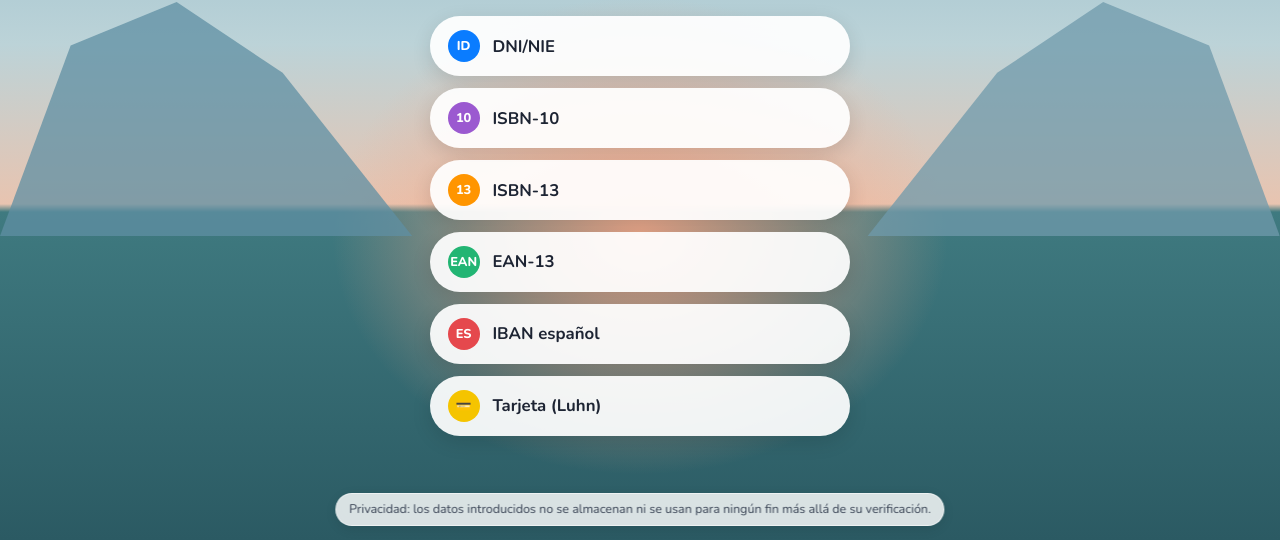
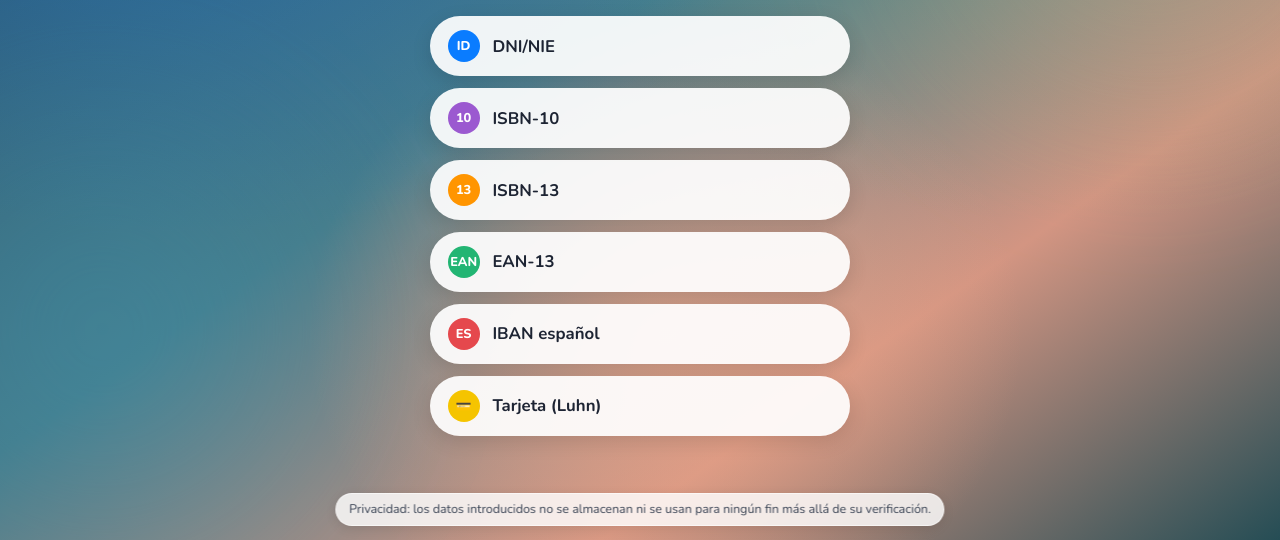
Before and after one commit to V1L3LLA/validador-universal, a plain HTML site: page web/index.html in a window 1280 px wide. Shown: the part 260-800 px from the top of the page. Drawn offline with nearby package versions, Linux system fonts and the light colour scheme.

Commit message:
Actualización visual

```diff
--- a/web/style.css
+++ b/web/style.css
@@ -21,16 +21,32 @@ body {
 .bg {
   position: fixed; inset: 0; z-index: -1;
   background:
-    radial-gradient(ellipse at 50% 62%, rgba(243, 169, 138, .95) 0, rgba(243, 169, 138, 0) 34%),
-    linear-gradient(180deg, #7fb0c4 0%, #bcd3d8 38%, #e8c4b0 58%, #3f7a80 59%, #2b5a63 100%);
+    radial-gradient(ellipse at 14% 18%, rgba(10, 124, 255, .28), transparent 38%),
+    radial-gradient(ellipse at 84% 24%, rgba(34, 181, 115, .2), transparent 34%),
+    radial-gradient(ellipse at 52% 74%, rgba(243, 169, 138, .62), transparent 38%),
+    linear-gradient(145deg, #284e68 0%, #477c8a 42%, #d39582 72%, #254d55 100%);
+  overflow: hidden;
 }
 .bg::before, .bg::after {
-  content: ""; position: absolute; bottom: 38%; width: 46%; height: 34%;
-  background: #5f8fa3; opacity: .75;
-  clip-path: polygon(0 100%, 12% 30%, 30% 14%, 48% 40%, 70% 100%);
+  content: "";
+  position: absolute;
+  width: min(52vw, 680px);
+  aspect-ratio: 1;
+  border-radius: 50%;
+  filter: blur(75px);
+  opacity: .42;
+  pointer-events: none;
 }
-.bg::before { left: 0; }
-.bg::after  { right: 0; transform: scaleX(-1); background: #6f9aab; }
+.bg::before {
+  left: -18vw;
+  top: 32%;
+  background: radial-gradient(circle, rgba(57, 151, 181, .9), transparent 68%);
+}
+.bg::after {
+  right: -16vw;
+  top: -24%;
+  background: radial-gradient(circle, rgba(236, 163, 137, .8), transparent 68%);
+}
 
 #app {
   position: relative;
```
